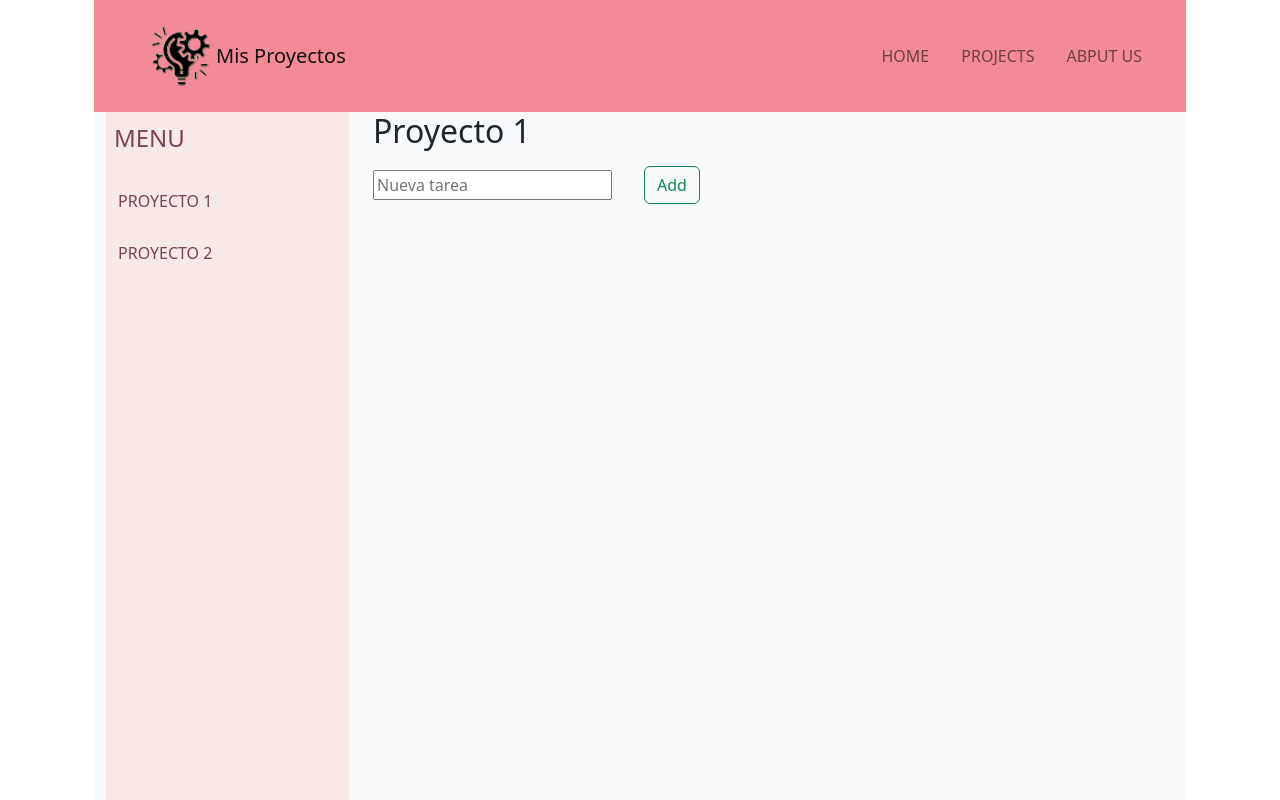
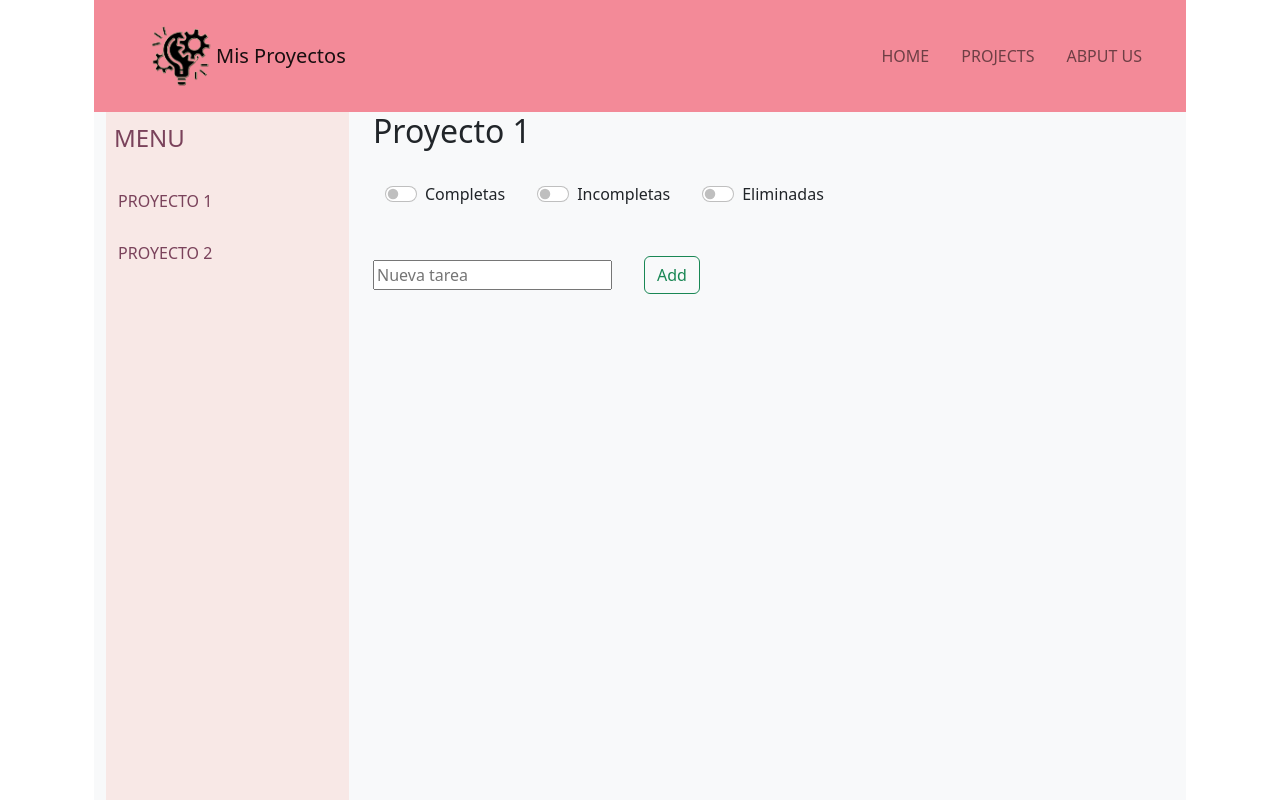
Before and after one commit to luciana87/bootcamp-ASJ, an Angular app in the folder angular/my-projects/: page / in a window 1280 px wide. Shown: the top 800 px of the page. Built offline with nearby package versions, Linux system fonts and the light colour scheme.

Commit message:
Filter tasks

```diff
--- a/angular/my-projects/src/app/components/todo-list/todo-list.component.css
+++ b/angular/my-projects/src/app/components/todo-list/todo-list.component.css
@@ -5,3 +5,13 @@
 .completed {
     text-decoration: line-through;
 }
+
+.box-checkbox {
+    margin-right: 2em;
+}
+
+
+
+.bg-switch input:checked {
+    background: #f38a98;
+}
--- a/angular/my-projects/src/app/components/todo-list/todo-list.component.html
+++ b/angular/my-projects/src/app/components/todo-list/todo-list.component.html
@@ -1,10 +1,26 @@
 <div>
     <h2>Proyecto 1</h2>
+</div>
+<div class="container d-flex justify-content-start ">
+    <div class="box-checkbox form-check form-switch mt-4 mr-5">
+        <input class="form-check-input mr-3" type="checkbox" role="switch" id="completed">
+        <label class="form-check-label" for="completed">Completas</label>
+    </div>
+    <div class="bg-switch box-checkbox form-check form-switch mt-4 ">
+        <input class="form-check-input mr-3" type="checkbox" role="switch" id="incomplete">
+        <label class="form-check-label" for="incomplete">Incompletas</label>
+    </div>
+    <div class="box-checkbox form-check form-switch mt-4">
+        <input class="form-check-input mr-3" type="checkbox" role="switch" id="deleted">
+        <label class="form-check-label" for="deleted">Eliminadas</label>
+    </div>
+</div>
+<div class="mt-5">
     <ul>
         <li *ngFor="let task of tasks; index as i">
             <input type="checkbox" (change)="statusTask(i)">
-            <span [class.completed]="task.status"> {{ task.text }}</span> <!-- [class.completed] le agrega la clase css completed si el status es true, eso sucede cuando cleckeo en el checkbox-->
-            <p [ngModel]="p_date">{{p_date}}</p>
+            <span [class.completed]="task.status"> {{ task.text }}</span><!-- [class.completed] le agrega la clase css completed si el status es true, eso sucede cuando cleckeo en el checkbox-->
+            <p [class.completed]="task.status" [ngModel]="p_date">{{p_date}}</p>
         </li>
     </ul>
 </div>
```
